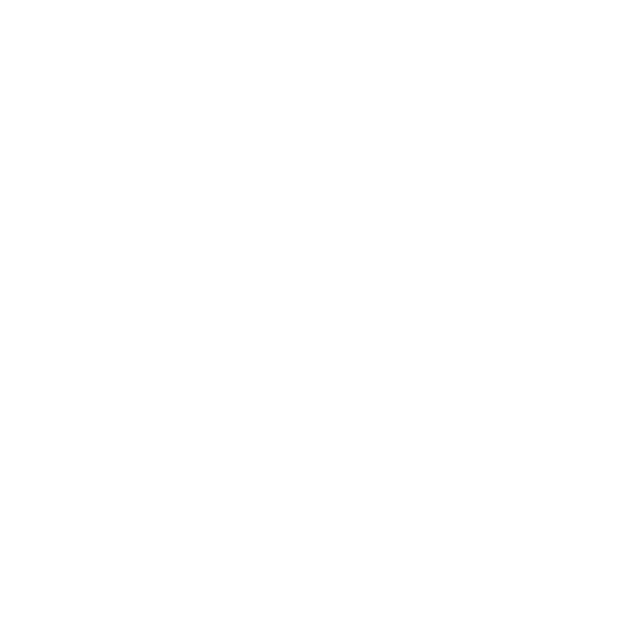
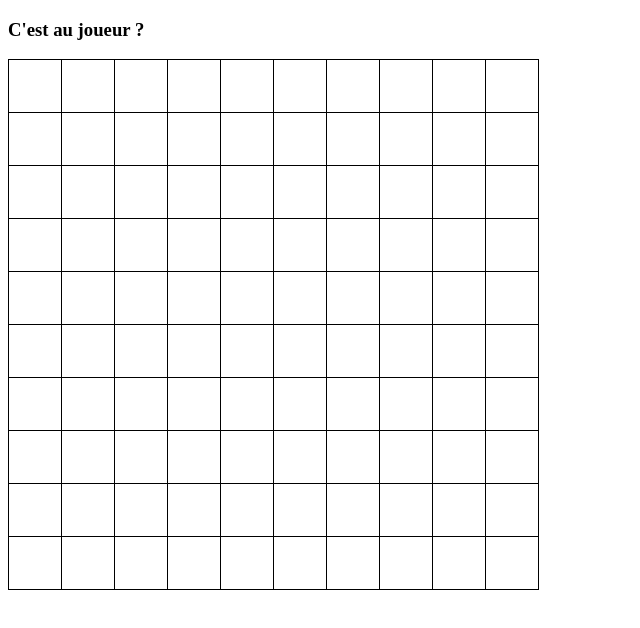
Before and after one commit to EVanwormhoudt/Stratego_js, a plain HTML site: page src/Front/Html/index.html in a window 1280 px wide. Shown: the whole page, without its empty margins (0-640 px from the left). Drawn offline with Linux system fonts and the light colour scheme; files that its build step writes are made by us from their sources.

Commit message:
Pour vous les copains

```diff
--- /dev/null
+++ b/src/Front/Css/plateau.css
@@ -0,0 +1,11 @@
+table {
+	border-collapse: collapse;
+}
+
+td {
+	border: solid 1px black;
+	display: table-cell;
+	width: 50px;
+	height: 50px;
+	text-align: center;
+}
--- a/src/Front/Html/index.html
+++ b/src/Front/Html/index.html
@@ -1,10 +1,137 @@
 <!DOCTYPE html>
-<html lang="en">
-<head>
-    <meta charset="UTF-8">
-    <title>Title</title>
-</head>
-<body>
-
-</body>
+<html>
+  <head>
+    <title>Plateau - Stratego</title>
+    <meta http-equiv="Content-Type" content="text/html; charset=UTF-8" />
+    <link rel="stylesheet" type="text/css" href="plateau.css" />
+    <script type="text/javascript" src="pions.js"></script>
+    <script type="text/javascript" src="main.js"></script>
+    <script type="text/javascript" src="StrategoView.js"></script>
+  </head>
+  <body>
+    <h3>C'est au joueur <span id="player_number">?</span></h3>
+	<table id="stratego">
+		<tr>
+			<td data='1'></td>
+			<td data='2'></td>
+			<td data='3'></td>
+			<td data='4'></td>
+			<td data='5'></td>
+			<td data='6'></td>
+			<td data='7'></td>
+			<td data='8'></td>
+			<td data='9'></td>
+			<td data='10'></td>
+		</tr>
+		<tr>
+			<td data='11'></td>
+			<td data='12'></td>
+			<td data='13'></td>
+			<td data='14'></td>
+			<td data='15'></td>
+			<td data='16'></td>
+			<td data='17'></td>
+			<td data='18'></td>
+			<td data='19'></td>
+			<td data='20'></td>
+		</tr>
+		<tr>
+			<td data='21'></td>
+			<td data='22'></td>
+			<td data='23'></td>
+			<td data='24'></td>
+			<td data='25'></td>
+			<td data='26'></td>
+			<td data='27'></td>
+			<td data='28'></td>
+			<td data='29'></td>
+			<td data='30'></td>
+		</tr>
+		<tr>
+			<td data='31'></td>
+			<td data='32'></td>
+			<td data='33'></td>
+			<td data='34'></td>
+			<td data='35'></td>
+			<td data='36'></td>
+			<td data='37'></td>
+			<td data='38'></td>
+			<td data='39'></td>
+			<td data='40'></td>
+		</tr>
+		<tr>
+			<td data='41'></td>
+			<td data='42'></td>
+			<td data='43'></td>
+			<td data='44'></td>
+			<td data='45'></td>
+			<td data='46'></td>
+			<td data='47'></td>
+			<td data='48'></td>
+			<td data='49'></td>
+			<td data='50'></td>
+		</tr>
+		<tr>
+			<td data='51'></td>
+			<td data='52'></td>
+			<td data='53'></td>
+			<td data='54'></td>
+			<td data='55'></td>
+			<td data='56'></td>
+			<td data='57'></td>
+			<td data='58'></td>
+			<td data='59'></td>
+			<td data='60'></td>
+		</tr>
+		<tr>
+			<td data='61'></td>
+			<td data='62'></td>
+			<td data='63'></td>
+			<td data='64'></td>
+			<td data='65'></td>
+			<td data='66'></td>
+			<td data='67'></td>
+			<td data='68'></td>
+			<td data='69'></td>
+			<td data='70'></td>
+		</tr>
+		<tr>
+			<td data='71'></td>
+			<td data='72'></td>
+			<td data='73'></td>
+			<td data='74'></td>
+			<td data='75'></td>
+			<td data='76'></td>
+			<td data='77'></td>
+			<td data='78'></td>
+			<td data='79'></td>
+			<td data='80'></td>
+		</tr>
+		<tr>
+			<td data='81'></td>
+			<td data='82'></td>
+			<td data='83'></td>
+			<td data='84'></td>
+			<td data='85'></td>
+			<td data='86'></td>
+			<td data='87'></td>
+			<td data='88'></td>
+			<td data='89'></td>
+			<td data='90'></td>
+		</tr>
+		<tr>
+			<td data='91'></td>
+			<td data='92'></td>
+			<td data='93'></td>
+			<td data='94'></td>
+			<td data='95'></td>
+			<td data='96'></td>
+			<td data='97'></td>
+			<td data='98'></td>
+			<td data='99'></td>
+			<td data='100'></td>
+		</tr>
+	</table>
+    <script type="text/javascript" src="main.js"></script>
+  </body>
 </html>
--- a/src/main.js
+++ b/src/main.js
@@ -0,0 +1,4 @@
+(function() {
+	let game = new Game("ok","slt");
+    game.viewTable();
+})();
```
Also changed, not shown: src/Back/Classes/pions.js (added, +32 -0 lines), src/Front/Js/StrategoView.js (added, +79 -0 lines), src/Back/Classes/Pion.js (deleted), src/Back/Classes/Plateau.js (deleted).
